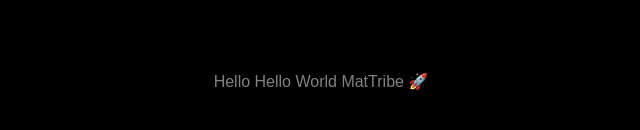
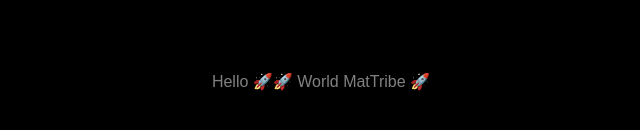
Before and after one commit to romainmtz/MatTribe, a Next.js app: page / in a window 1280 px wide. Shown: the part 318-448 px from the top of the page, without its empty margins (319-959 px from the left). Built offline with nearby package versions, Linux system fonts and the light colour scheme.

Commit message:
Double fusee

```diff
--- a/app/page.tsx
+++ b/app/page.tsx
@@ -1,7 +1,7 @@
 export default function Home() {
   return (
     <main style={{ display: "flex", height: "100vh", alignItems: "center", justifyContent: "center" }}>
-      <h1>Hello Hello World MatTribe 🚀</h1>
+      <h1>Hello 🚀🚀 World MatTribe 🚀</h1>
     </main>
   );
 }
```
